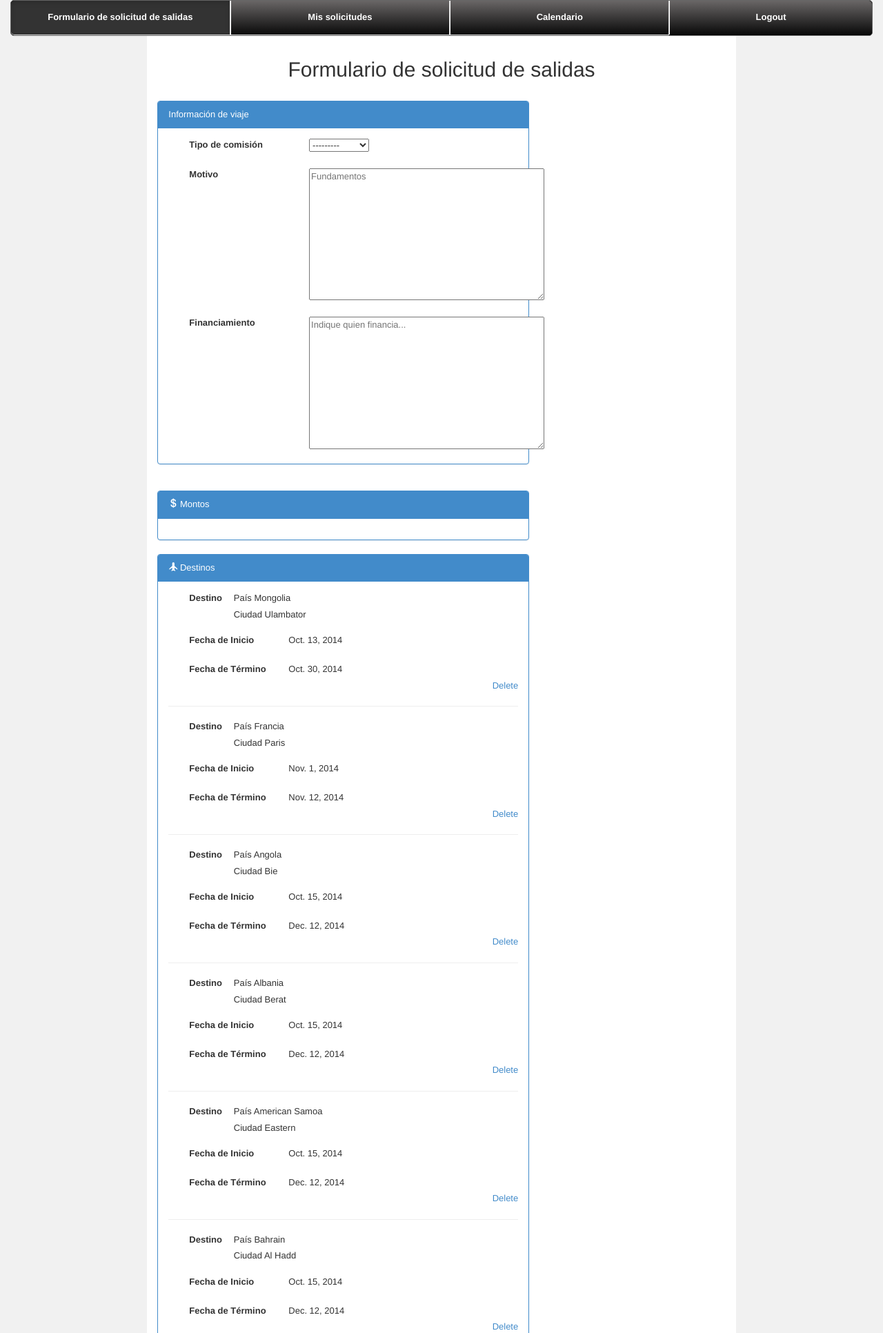
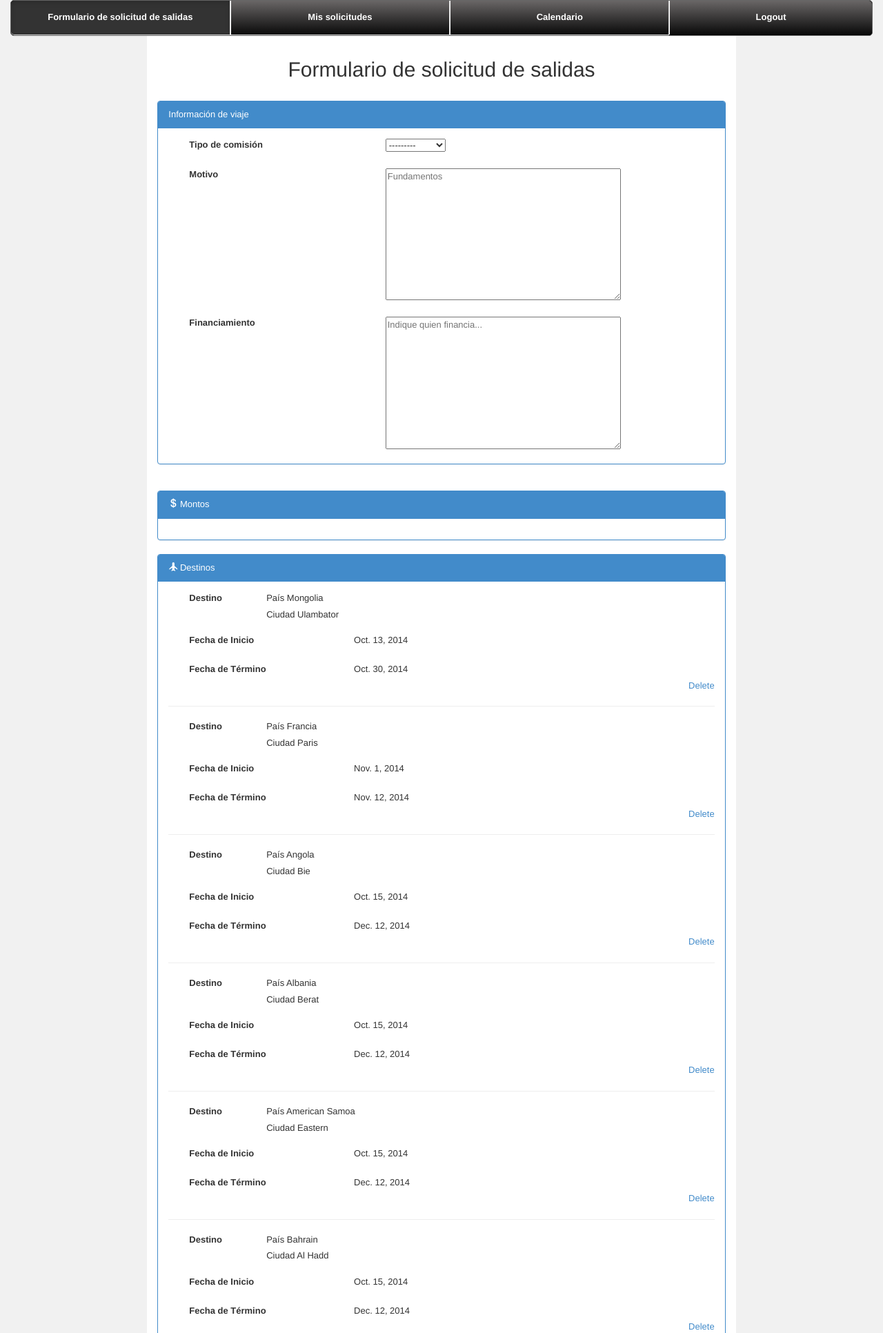
Before and after one commit to bkupfer/u-salidas, a Django app: template static/templates/Professor/new_application_form.html in a window 1280 px wide. Shown: the top 1932 px of the page at 69% size. Run offline with Django 3.2, Linux system fonts and the light colour scheme; the template is opened without the code that fills it: values that come from a table or form of the project are taken from there, others are empty; data comes from the database, SQL or seed files in the repository; parts of the project's set-up code (start-up, migrations or seed data) failed here and were passed over.

Commit message:
borrando los '/' trolls

```diff
--- a/salidas/views.py
+++ b/salidas/views.py
@@ -89,7 +89,7 @@ def new_application(request):
                              motive = motive,
                              financed_by = fb,
                              id_days_validation_state = daysv,
-                             id_funds_validation_state = fundsv)  # fields 'directors_name' & 'directors_rut' are missing
+                             id_funds_validation_state = fundsv)
         newApp.save()
 
         #agregarle estado a la App
--- a/static/templates/Professor/new_application_form.html
+++ b/static/templates/Professor/new_application_form.html
@@ -57,7 +57,7 @@
 
             <!-- Informacion del viaje (tipo de comision, motivo y financiamiento) -->
             <div class="row">
-                <div class="col-sm-8">
+                <div class="col-sm-12">
                     <div class="panel panel-primary">
                         <div class="panel-heading">Información de viaje</div>
                         <div class="panel-body">
@@ -95,7 +95,7 @@
 
             <!-- Montos -->
             <div class="row">
-                <div class="col-sm-8">
+                <div class="col-sm-12">
                     <div class="panel panel-primary">
                         <div class="panel-heading"><span class="glyphicon glyphicon-usd"></span> Montos</div>
                         <div class="panel-body">
@@ -132,7 +132,7 @@
 
             <!-- Destinos -->
 			<div class="row">
-				<div class="col-sm-8">
+				<div class="col-sm-12">
 					<div class="panel panel-primary">
 						<div class="panel-heading"><span class="glyphicon glyphicon-plane"></span> Destinos</div>
 					  	<div class="panel-body">
@@ -154,12 +154,12 @@
                                                         {{ destination.city }}
                                                 </div>
                                                 <div class="col-sm-12">
-                                                    <br/>
+                                                    <br>
                                                     <label class="control-label col-sm-4" for="nombre">Fecha de Inicio</label>
                                                     {{ destination.start_date }}
                                                 </div>
                                                 <div class="col-sm-12">
-                                                    <br/>
+                                                    <br>
                                                     <label class="control-label col-sm-4" for="nombre">Fecha de Término</label>
                                                     {{ destination.end_date }}
                                                 </div>
@@ -186,7 +186,7 @@
 
             <!-- Profesores reemplazantes -->
             <div class="row">
-				<div class="col-sm-8">
+				<div class="col-sm-12">
 					<div class="panel panel-danger">
 						<div class="panel-heading"><span class="glyphicon glyphicon-user"></span>  Profesor(es) Reemplazante</div>
 					  	<div class="panel-body">
@@ -227,7 +227,7 @@
 
             <!-- Adjuntar documentos -->
 			<div class="row">
-				<div class="col-sm-7">
+				<div class="col-sm-12">
 					<div class="panel panel-success">
 						<div class="panel-heading"><span class="glyphicon glyphicon-file"></span> Adjuntar documentos</div>
 					  	<div class="panel-body">
@@ -318,7 +318,7 @@
             if ($(el).attr("for")) $(el).attr("for", $(el).attr("for").replace(id_regex,
                     replacement));
             if (el.id) el.id = el.id.replace(id_regex, replacement);
-            //if (el.name) el.name = el.name.replace(id_regex, replacement);
+            if (el.name) el.name = el.name.replace(id_regex, replacement);
         }
 
         function deleteForm(btn, prefix) {
@@ -350,7 +350,7 @@
         function addForm(btn, prefix) {
             var formCount = parseInt($('#id_' + prefix + '-TOTAL_FORMS').val());
 
-            // You can only submit a maximum of 10 todo items
+            // You can only submit a maximum of 20 forms
             if (formCount < 20) {
                 // Clone a form (without event handlers) from the first form
                 var row = $(".item:first").clone(false).get(0);
```
